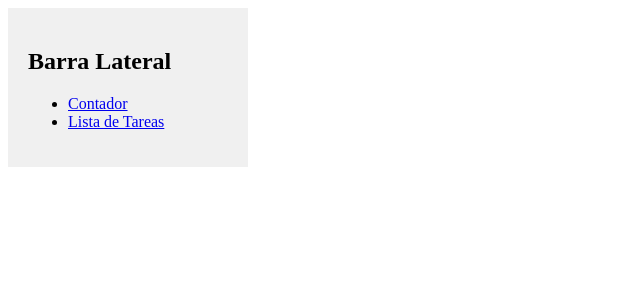
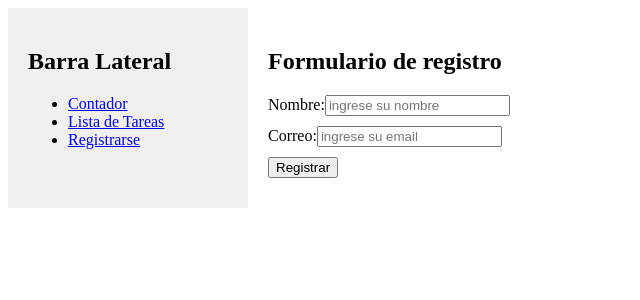
Before and after one commit to Raulro03/Project-Vue, a Vue app: page /registrar in a window 1280 px wide. Shown: the top 300 px of the page, without its empty margins (0-640 px from the left). Built offline with nearby package versions, Linux system fonts and the light colour scheme.

Commit message:
Creacion del schema para la validacion de un registro del formulario , osea creamos una nueva funcion que es un registro con validaciones

```diff
--- a/src/components/Sidebar.vue
+++ b/src/components/Sidebar.vue
@@ -4,6 +4,7 @@
         <ul>
             <li><router-link to="/contador">Contador</router-link></li>
             <li><router-link to="/lista-de-tareas">Lista de Tareas</router-link></li>
+            <li><router-link to="/registrar">Registrarse</router-link></li>
         </ul>
     </div>
 </template>
--- /dev/null
+++ b/src/modules/registro/schemas/validationSchema.js
@@ -0,0 +1,6 @@
+import * as yup from 'yup';
+
+export const schema = yup.object({
+    nombre: yup.string().required('El nombre es requerido'),
+    email: yup.string().email('El email no es válido').required('El email es requerido')
+});
--- /dev/null
+++ b/src/modules/registro/views/RegistroView.vue
@@ -0,0 +1,35 @@
+<template>
+    <div>
+        <h2>Formulario de registro</h2>
+        <Form :validation-schema="schema" @submit="onSubmit">
+            <div class="form">
+                <label for="nombre">Nombre:</label>
+                <Field type="text" name="nombre" id="nombre" placeholder="ingrese su nombre"/>
+                <ErrorMessage name="nombre"></ErrorMessage>
+            </div>
+            <div class="form">
+            <label for="correo">Correo:</label>
+                <Field type="text" name="email" id="correo" placeholder="ingrese su email"/>
+                <ErrorMessage name="email"></ErrorMessage>
+            </div>
+            <div class="form">
+                <button type="submit">Registrar</button>
+            </div>
+        </Form>
+    </div>
+</template>
+
+<script setup>
+    import {Form, Field, ErrorMessage} from 'vee-validate';
+    import {schema} from '../schemas/validationSchema';
+
+    const onSubmit = () => {
+        console.log('Se ha enviado el formulario');
+    }
+</script>
+
+<style scoped>
+    .form {
+        margin-bottom: 10px;
+    }
+</style>
--- a/src/router/index.js
+++ b/src/router/index.js
@@ -19,6 +19,11 @@ const router = createRouter({
       name: 'ListaDeTareas',
       component: () => import('../modules/listaDeTareas/component/ListaDeTareas.vue'),
     },
+    {
+      path: '/registrar',
+      name: 'registrar',
+      component: () => import('../modules/registro/views/RegistroView.vue'),
+    },
   ],
 })
 
```
